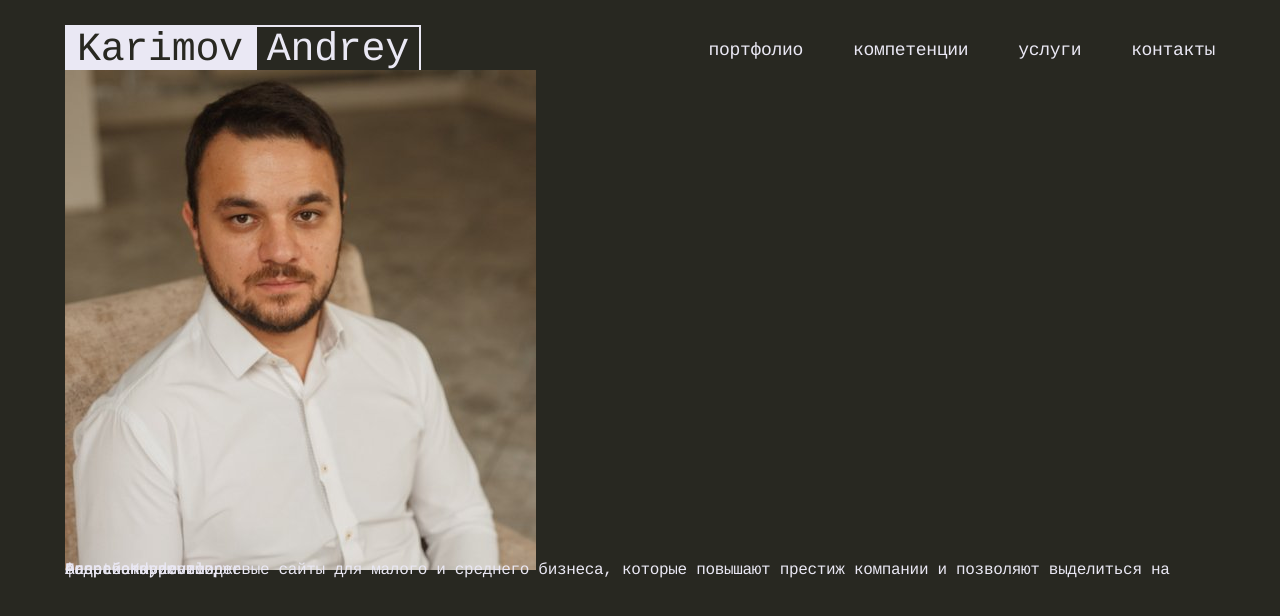
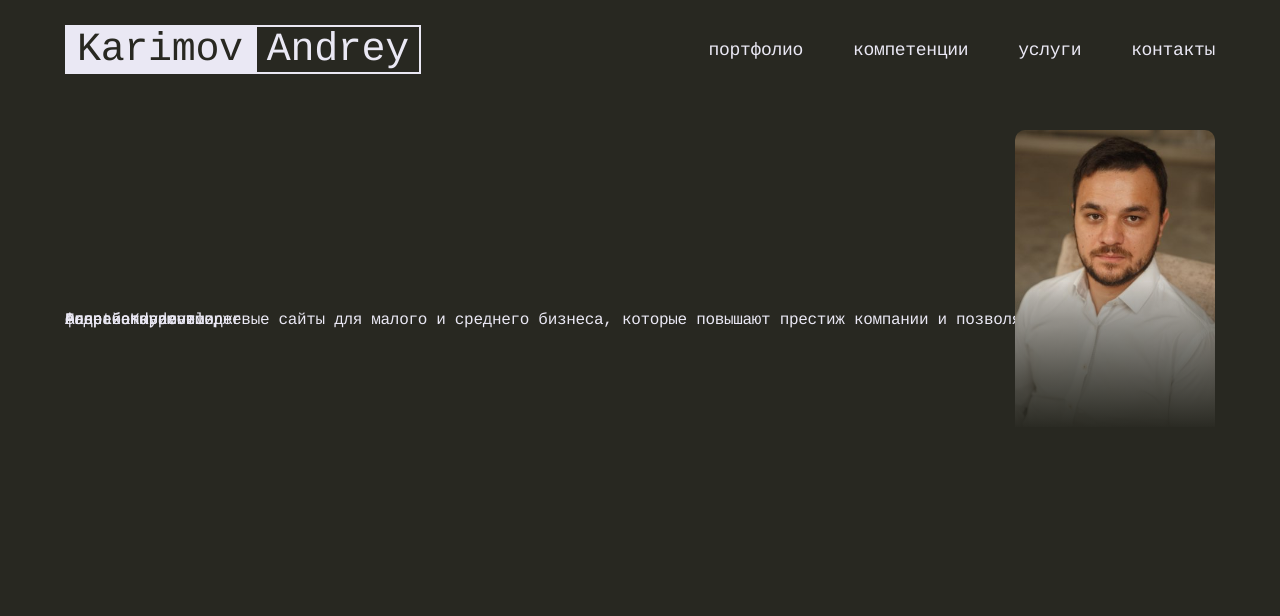
Before and after one commit to AndreyKarimov/portfolio, a plain HTML site: page index.html in a window 1280 px wide. Drawn offline with Linux system fonts and the light colour scheme.

Commit message:
refactoring main photo style

```diff
--- a/index.html
+++ b/index.html
@@ -23,9 +23,7 @@
                             <li  id="#contacts"><a href="" class="menu-btn">контакты</a></li>
                         </ul>
                     </nav>
-                    <div class="main-photo__wrapper">
-                        <img class="main-photo" src="resourses/main-photo.jpeg" alt="Main photo">
-                    </div>
+                    <div class="main-photo__wrapper"></div>
                 </header>
                 <div class="main-service">Разрабатываю имиджевые сайты для малого и среднего бизнеса, которые повышают престиж компании и позволяют выделиться на фоне конкурентов</div>
                 <h1>Андрей Каримов</h1>
--- a/styles/style.css
+++ b/styles/style.css
@@ -17,25 +17,32 @@ body {
     max-width: 1150px;
 }
 
-.logo .white {
+header {
+    position: relative;
+}
+
+.logo .white, .logo .black:hover {
     padding: 0 10px;
     background-color: #EAE8F4;
     border: 2px solid #EAE8F4;
     text-align: center;
+    transition: 2s;
 }
 
-.logo a .white {
+.logo a .white, .logo .black:hover {
     color: #282821;
+    transition: 2s;
 }
 
-.logo .black {
+.logo .black, .logo .white:hover {
     padding: 0 10px;
     background-color: #282821;
     border: 2px solid #EAE8F4;
     text-align: center;
+    transition: 2s;
 }
 
-.logo a .black {
+.logo a .black, .logo a .white:hover {
     color: #EAE8F4;
 }
 
@@ -46,7 +53,7 @@ body {
 }
 
 nav {
-
+    margin-bottom: 250px;
     justify-content: space-between;
     display: flex;
     align-items: flex-end;
@@ -62,7 +69,44 @@ nav ul {
 
     font-size: 18px;
     line-height: 40px;
-    /* text-transform: uppercase; */
     text-decoration: none;
     color: #EAE8F4;
 }
+
+.menu-btn:hover {
+    border-bottom: 1px #EAE8F4 solid;
+}
+
+.main-photo__wrapper {
+    width: 200px;
+    height: 300px;
+    position: absolute;
+    right: 0;
+    top: 100px;
+
+    /* background: url(/resourses/main-photo.jpeg); */
+    /* background-size: 140%;
+    background-repeat: no-repeat;
+    background-position: 30% 0; */
+    transform: scaleX(-1)
+
+}
+
+.main-photo__wrapper {
+    background: url("/resourses/main-photo.jpeg");
+    background-size: 140%;
+    background-repeat: no-repeat;
+    background-position: 30% 0;
+    border-top-right-radius: 10px;
+    border-top-left-radius: 10px;
+  }
+
+.main-photo__wrapper:after{
+    content: '';
+    position: absolute;
+    bottom: 0;
+    left: 0;
+    width: 100%;
+    height: 55%;
+    background: linear-gradient(to bottom, transparent 10%, 44%, #282821)
+  }
```
